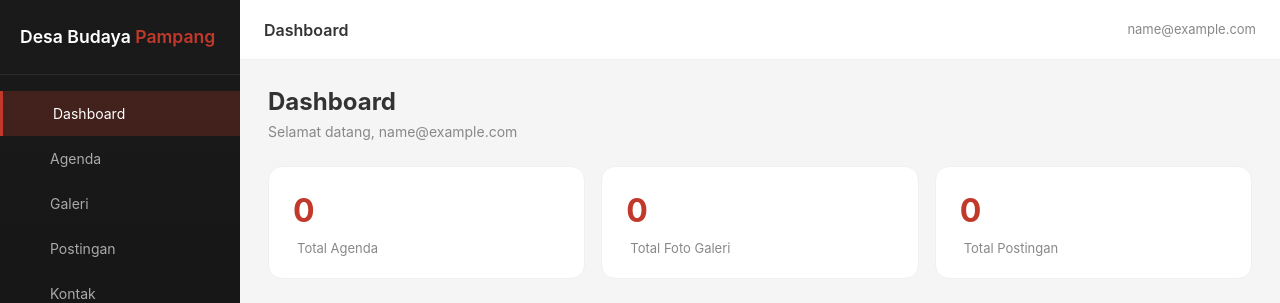
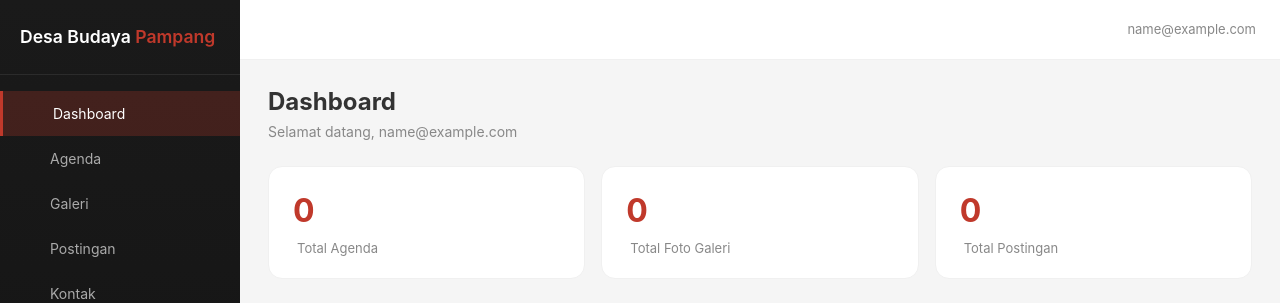
Before and after one commit to Pecatpecut/Desa-Wisata-Budaya-Pampang, a PHP site: page /admin in a window 1280 px wide. Shown: the top 303 px of the page. Run offline with PHP 8.4, Linux system fonts and the light colour scheme; the visitor is signed in with stand-in values (Sample User, id 1); data that the repository does not hold is empty; some libraries are stand-ins or nearby versions; some web fonts are replaced.

Commit message:
Update dashboard.php

```diff
--- a/app/views/admin/dashboard.php
+++ b/app/views/admin/dashboard.php
@@ -1,5 +1,4 @@
 <?php
-$pageTitle = 'Dashboard';
 $active    = 'dashboard';
 require ROOT . '/app/views/admin/partials/header.php';
 ?>
```
